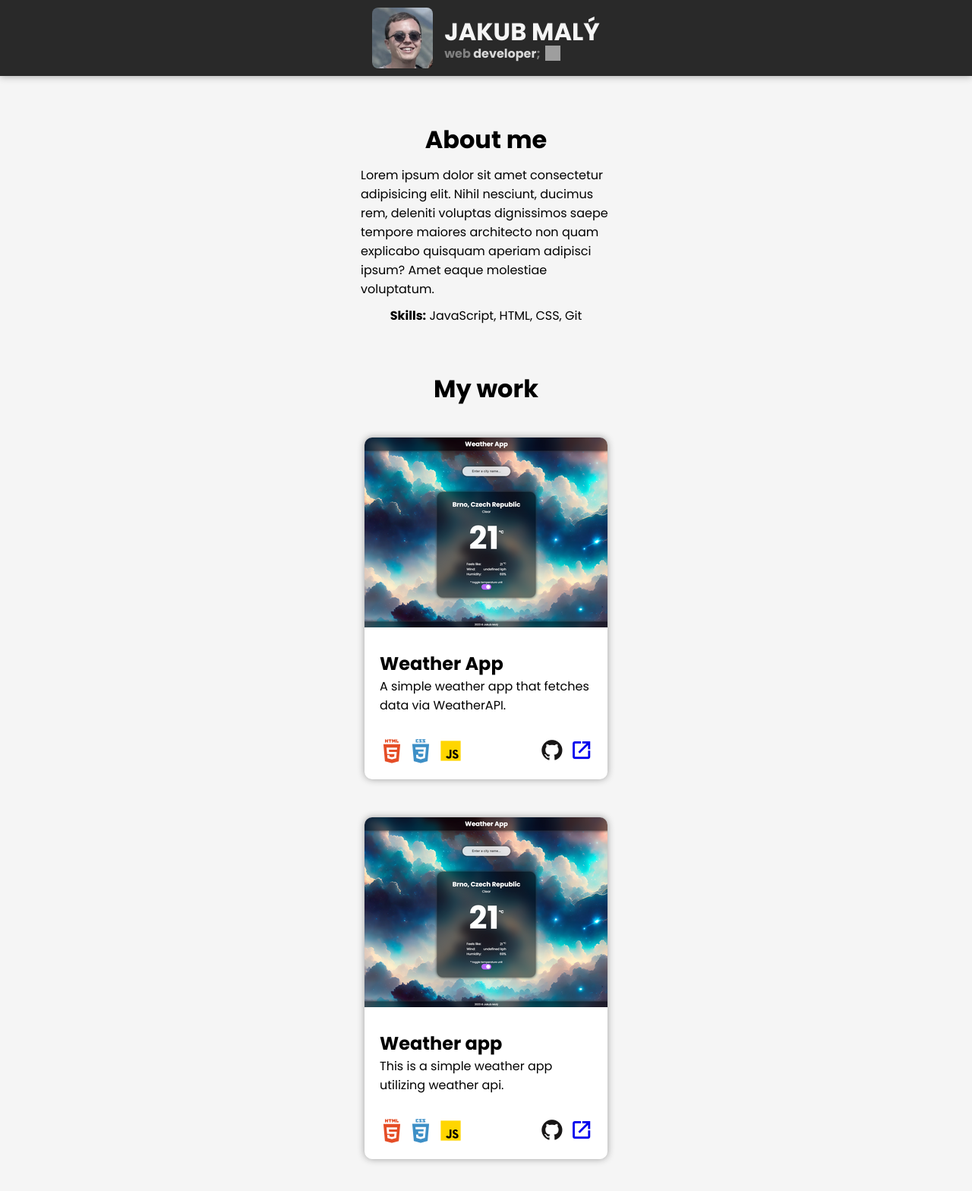
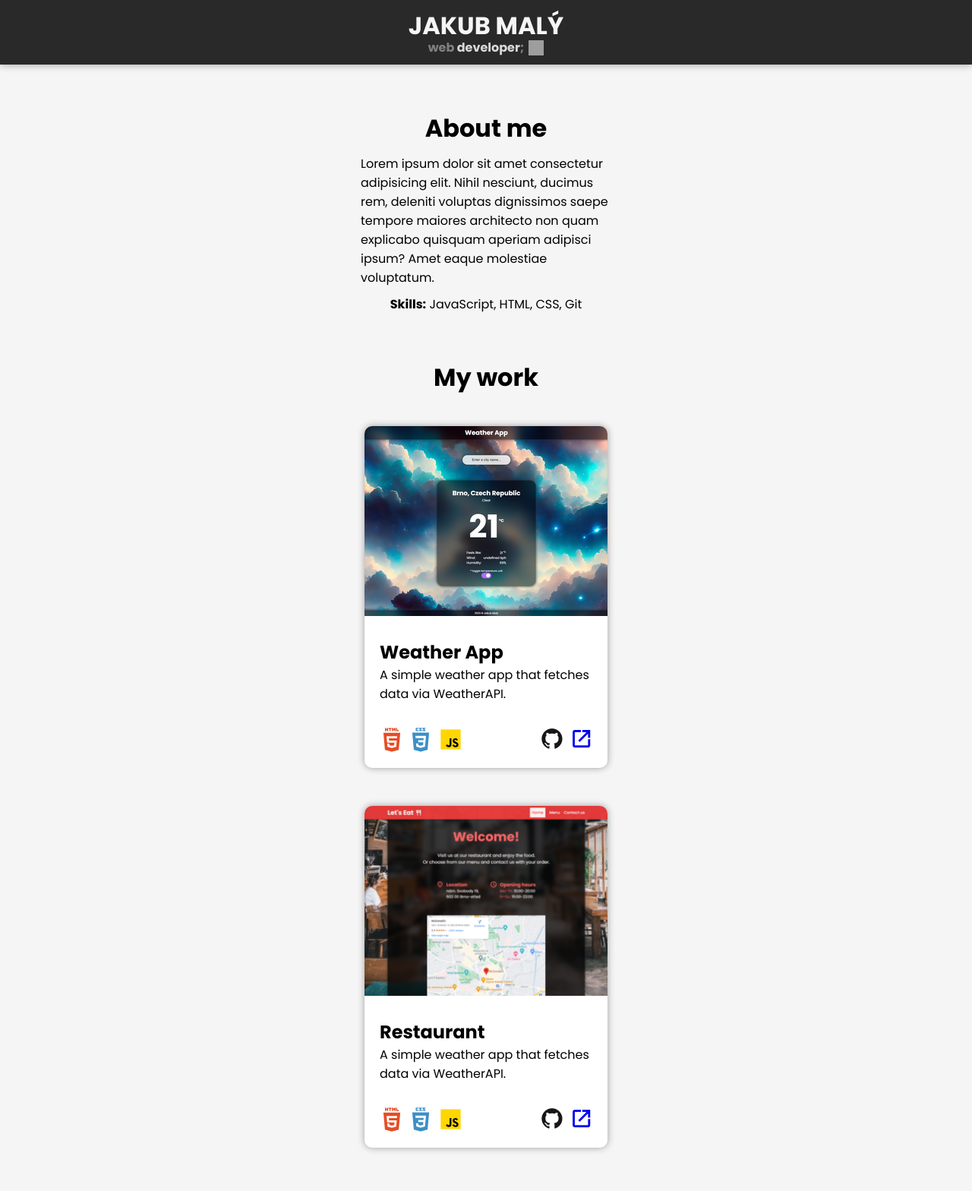
Before and after one commit to xmaly/resume, a plain HTML site: page index.html in a window 1280 px wide. Shown: the whole page at 76% size. Drawn offline with nearby package versions, Linux system fonts and the light colour scheme; grey boxes are pictures that could not be loaded.

Commit message:
add second project

```diff
--- a/index.html
+++ b/index.html
@@ -17,7 +17,6 @@
 
 <body>
     <div class="top-bar">
-        <img class="profile-picture" src="images/profile.png" alt="profile picture">
         <div class="name">
             <div class="big">JAKUB MALÝ</div>
             <div class="appendix">
@@ -64,13 +63,13 @@
                     </div>
                 </div>
                 <div class="project">
-                    <a href="https://xmaly.github.io/weather-app/src/index.html" target=”_blank”>
-                        <img src="images/weather4.png" alt="">
+                    <a href="https://xmaly.github.io/restaurant/" target=”_blank”>
+                        <img src="images/restaurant.png" alt="">
                     </a>
                     <div class="description">
                         <div class="text">
-                            <h2>Weather app</h2>
-                            <div class="">This is a simple weather app utilizing weather api.</div>
+                            <h2>Restaurant</h2>
+                            <div class="">A simple weather app that fetches data via WeatherAPI.</div>
                         </div>
                         <div class="icons">
                             <div class="left">
@@ -82,7 +81,7 @@
                             </div>
                             <div class="right">
                                 <a href=""><i class="devicon-github-original colored"></i></a>
-                                <a href="https://xmaly.github.io/weather-app/src/index.html" target=”_blank”><i class="material-symbols-outlined">open_in_new</i></a>
+                                <a href="https://xmaly.github.io/weather-app/" target=”_blank”><i class="material-symbols-outlined">open_in_new</i></a>
                             </div>
                         </div>
                     </div>
--- a/styles.css
+++ b/styles.css
@@ -46,6 +46,7 @@ body {
 .appendix {
     display: flex;
     align-items: center;
+    justify-content: center;
     gap: 6px;
     margin-top: -8px;
 }
```
Also changed, not shown: images/coding.jpg (deleted), images/restaurant.png (added).
